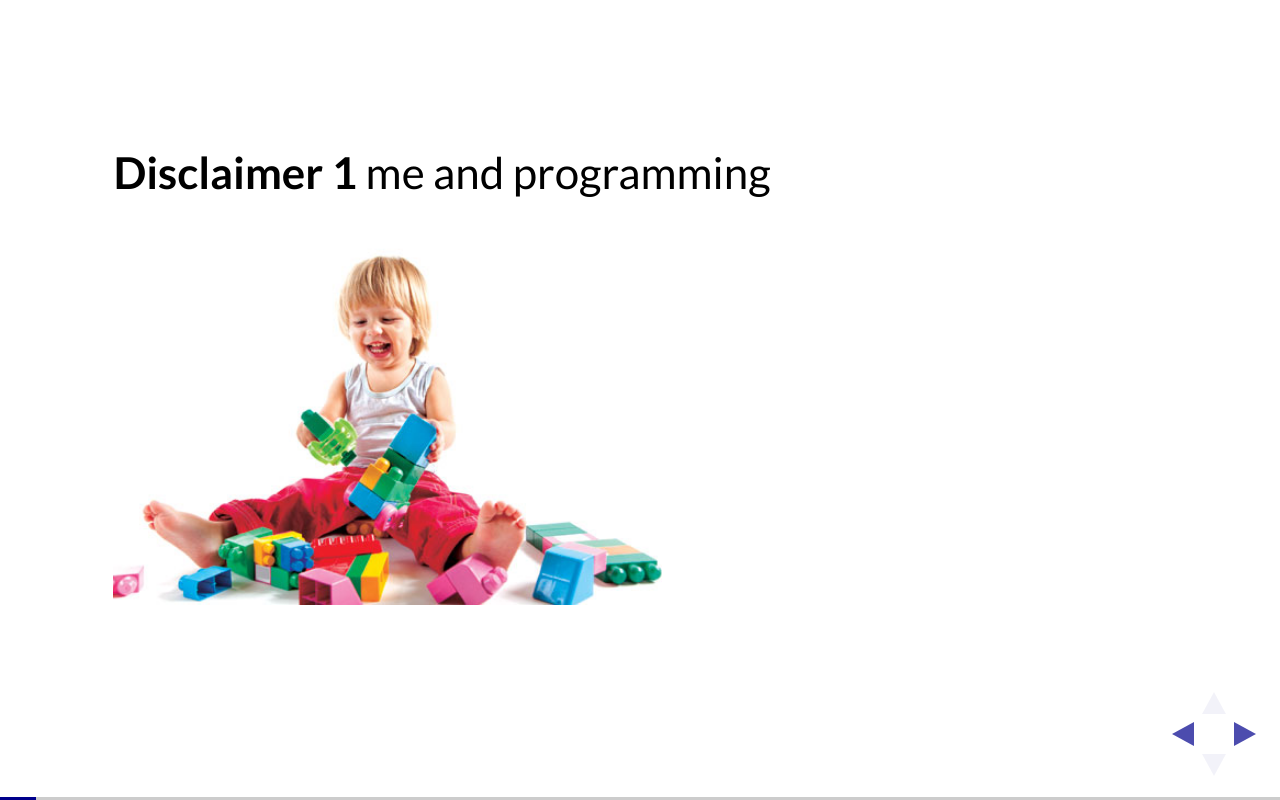
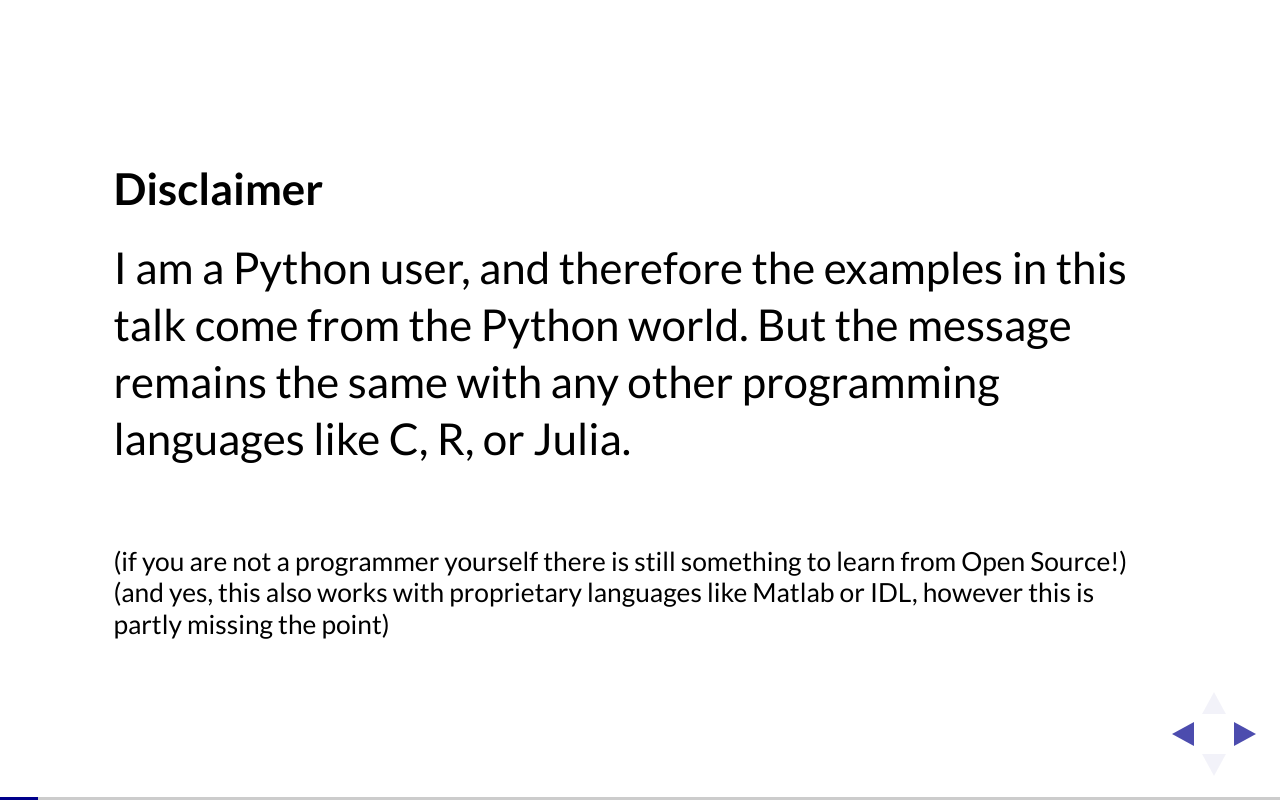
Before and after one commit to fmaussion/acinn_pres_os, a plain HTML site: page index.html in a window 1280 px wide. Both pictures are taken after a click on the button 1251 px from the left and 734 px from the top of the page. Drawn offline with Linux system fonts and the light colour scheme; a web font is replaced by a local one.

Commit message:
Remove some slides

```diff
--- a/index.html
+++ b/index.html
@@ -61,13 +61,14 @@
           </p>
 				</section>
 
+			<!--
 				<section style="text-align: left;">
 					<b>Disclaimer 1</b> me and programming
 					<p><img class="plain" src="./img/Brainy-Play.jpg" height="70%" ></p>
 				</section>
-
+			-->
 				<section style="text-align: left;">
-					<b>Disclaimer 2</b>
+					<b>Disclaimer</b>
 
 					<p>I am a Python user, and therefore the examples in this talk come
 					from the Python world. But the message remains
@@ -303,7 +304,7 @@
 			<h3>Publishing First</h3>
       <font size="6">
 			<ul>
-				<span class="fragment"><li>Good: share code/data once all   papers have been published</li></span>
+				<span class="fragment"><li>Good: share code/data once all papers have been published</li></span>
 				<span class="fragment"><li>Better: share code/data as soon as there is a pre-print</li></span>
 				<span class="fragment"><li><font color="#006600">Best</font>: share, with a license, while working, if not sooner</li></span>
 			</ul>
@@ -386,6 +387,8 @@
 
 	</section>
 
+
+	<!--
 	<section>
 
 			<h3>Do you know them?</h3>
@@ -408,6 +411,7 @@
 	 </span>
 
   </section>
+  -->
 
   <section style="text-align: left;">
 
```
Also changed, not shown: img/azeileis.jpeg (deleted), img/njsmith.jpg (deleted), img/tcaswell.jpeg (deleted).
